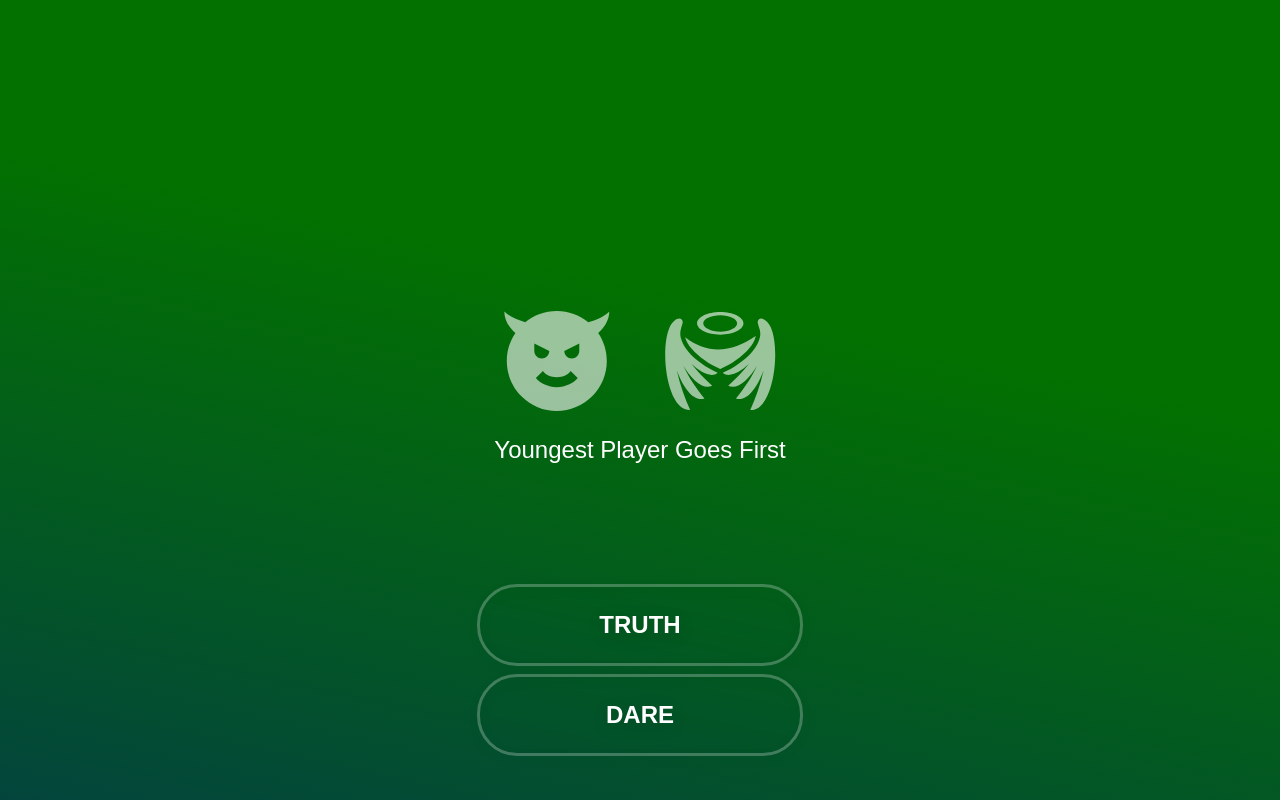
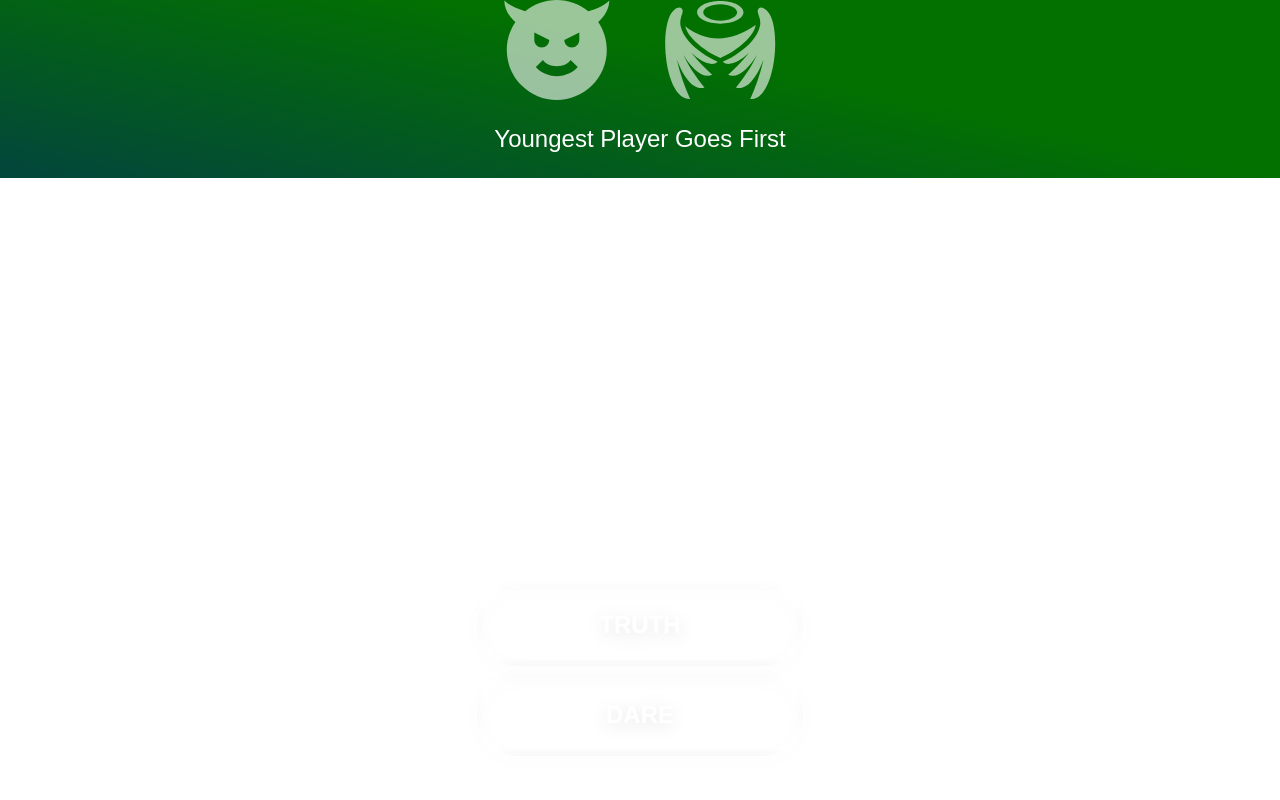
Before and after one commit to Aviakubo/truthOrDareFrontend, an Angular app: page /game in a window 1280 px wide. Built offline with nearby package versions, Linux system fonts and the light colour scheme; no server answers; a web font is replaced by a local one.

Commit message:
stopped using vh

```diff
--- a/src/app/gameplay/template/gameplay.component.scss
+++ b/src/app/gameplay/template/gameplay.component.scss
@@ -4,19 +4,19 @@
 .gameplay {
   background: linear-gradient(192.1deg, #027100 39.12%, #03433f 102.59%);
   background-blend-mode: multiply;
-  height: 100vh;
+  height: 100%;
 }
 
 .truth {
   background: linear-gradient(192.1deg, #e4a400 39.12%, #d7a700 102.59%);
   background-blend-mode: multiply;
-  height: 100vh;
+  height: 100%;
 }
 
 .dare {
   background: linear-gradient(192.1deg, #670000 39.12%, #ba0000 102.59%);
   background-blend-mode: multiply;
-  height: 100vh;
+  height: 100%;
 }
 
 .hide {
```
